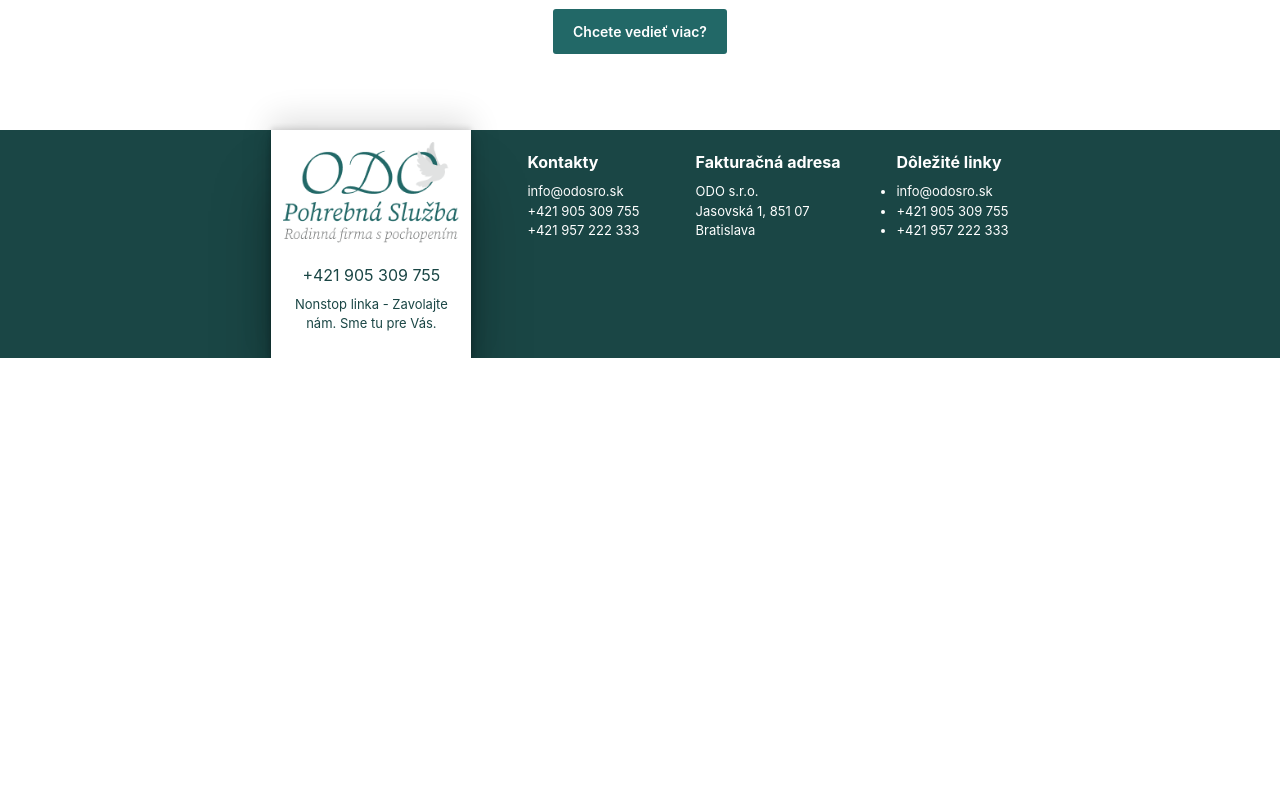
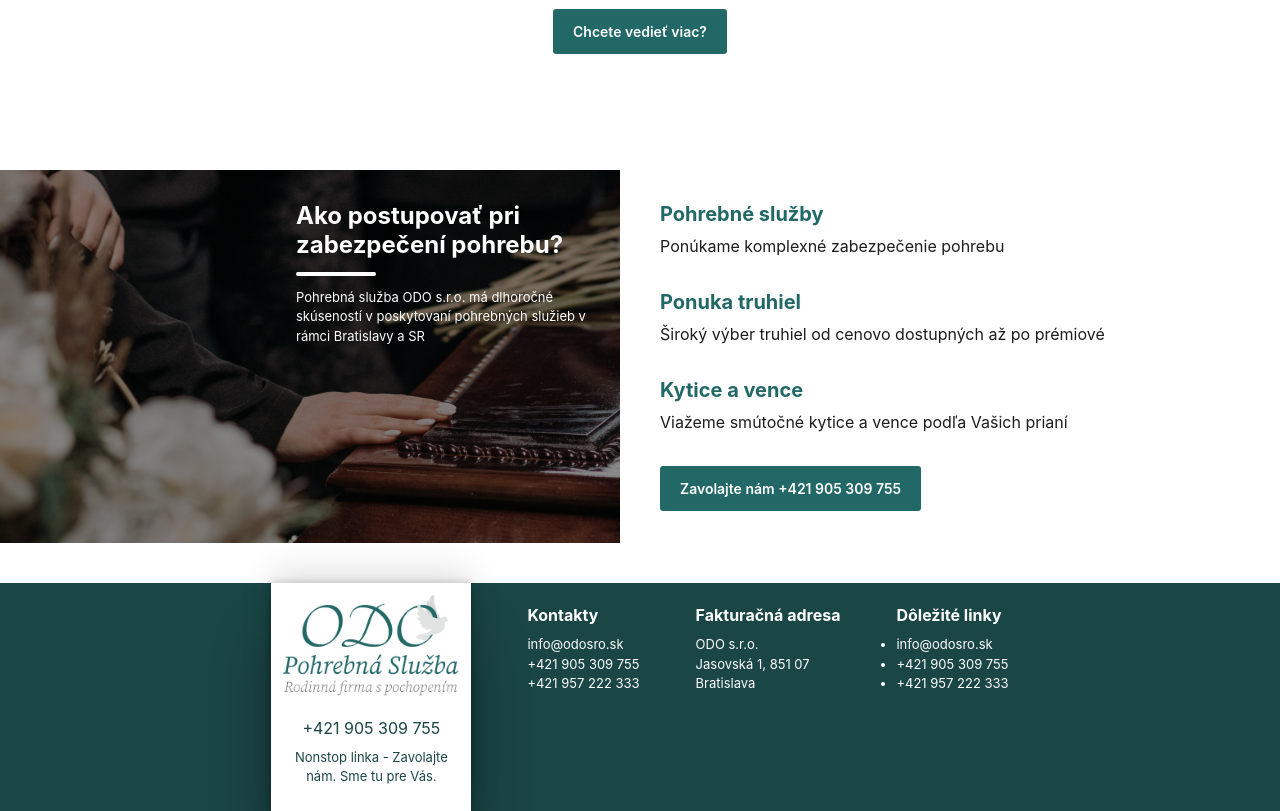
Before and after one commit to SimonSkoda13/PohrebnictvoODC, a Gatsby site: page / in a window 1280 px wide. Shown: the part 1600-2411 px from the top of the page. Before the commit the page ends 1958 px from the top, so only its background shows below. Built offline with nearby package versions, Linux system fonts and the light colour scheme; Gatsby itself is replaced by a stand-in of ours.

Commit message:
feat:ImageParagraph

```diff
--- /dev/null
+++ b/src/components/Shared/HeadAndDisc/HeadAdnDisc.tsx
@@ -0,0 +1,19 @@
+import { Flex, Heading, Text } from '@chakra-ui/react';
+import React from 'react';
+
+export type HeadAdnDiscProps = {
+  title: string;
+  description: string;
+};
+
+export const HeadAdnDisc = (props: HeadAdnDiscProps) => {
+  const { title, description } = props;
+  return (
+    <Flex flexDirection="column" pb={8}>
+      <Heading color="primary" pb={2} fontSize="xl">
+        {title}
+      </Heading>
+      <Text color="black">{description}</Text>
+    </Flex>
+  );
+};
--- /dev/null
+++ b/src/components/Shared/ImageParagraph/ImageParagraph.tsx
@@ -0,0 +1,83 @@
+import {
+  BoxProps,
+  useBreakpointValue,
+  Box,
+  SimpleGrid,
+  Flex,
+  GridItem,
+} from '@chakra-ui/react';
+import BackgroundImage from 'gatsby-background-image';
+import React from 'react';
+import { IButton } from '../Button/Button';
+import { Container } from '../Container/Container';
+import { HeadAdnDisc, HeadAdnDiscProps } from '../HeadAndDisc/HeadAdnDisc';
+import { SectionHeading } from '../SectionHeading/SectionHeading';
+
+interface ImageParagraphProps extends BoxProps {
+  image?: any;
+  isImageOnTheLeft?: boolean;
+  items: HeadAdnDiscProps[];
+  button?: string;
+  title: string;
+  description: string;
+}
+export const ImageParagraph = (props: ImageParagraphProps) => {
+  const {
+    image,
+    title,
+    description,
+    button,
+    isImageOnTheLeft,
+    items,
+    ...restOfProps
+  } = props;
+  console.log(
+    '🚀 ~ file: ImageParagraph.tsx ~ line 32 ~ ImageParagraph ~ image',
+    image,
+  );
+
+  return (
+    <Box py={10} {...restOfProps}>
+      <style>{`
+      .bg-100{
+          width: 100%;
+      }
+    `}</style>
+      <SimpleGrid
+        columns={{ md: image ? 2 : 1, base: 1 }}
+        alignItems={'center'}
+        gap={{ base: 4, md: 10 }}
+      >
+        {image && (
+          <Flex height="100%" w="100%">
+            <BackgroundImage
+              fluid={image.childImageSharp.fluid}
+              className="bg-100"
+            >
+              <Flex
+                justifyContent={{ md: 'right', base: 'center' }}
+                py={8}
+                px={6}
+              >
+                <SectionHeading
+                  title={title}
+                  description={description}
+                  colorMode="white"
+                  w={300}
+                />
+              </Flex>
+            </BackgroundImage>
+          </Flex>
+        )}
+        <GridItem gridRowStart={isImageOnTheLeft ? 0 : 1} py={8}>
+          {items.map((item) => {
+            return <HeadAdnDisc {...item} />;
+          })}
+          <Flex justifyContent={{ md: 'left', base: 'center' }}>
+            <IButton text={button} to={''} />
+          </Flex>
+        </GridItem>
+      </SimpleGrid>
+    </Box>
+  );
+};
--- a/src/components/footer.tsx
+++ b/src/components/footer.tsx
@@ -31,10 +31,6 @@ const Footer = (props: FooterProps) => {
       flexDir={{ md: 'row', base: 'column' }}
       alignItems={{ md: 'normal', base: 'center' }}
       justifyContent={'center'}
-      m="auto"
-      position="relative"
-      bottom={0}
-      w="100%"
       bgColor="#1A4645"
       color="white"
     >
--- a/src/pages/index.tsx
+++ b/src/pages/index.tsx
@@ -6,6 +6,7 @@ import { useStaticQuery, graphql } from 'gatsby';
 import { ImageBanner } from '../components/Shared/imageBanner/ImageBanner';
 import { WhyUs } from '../components/Sections/WhyUs/WhyUs';
 import { Services } from '@/components/Sections/Services/Services';
+import { ImageParagraph } from '@/components/Shared/ImageParagraph/ImageParagraph';
 
 const IndexPage = (): JSX.Element => {
   const fetchData = useStaticQuery(graphql`
@@ -57,6 +58,13 @@ const IndexPage = (): JSX.Element => {
       logo_row: file(relativePath: { eq: "logo-row.jpg" }) {
         childImageSharp {
           fluid(maxWidth: 300) {
+            ...GatsbyImageSharpFluid
+          }
+        }
+      }
+      Advance: file(relativePath: { eq: "index/Advance.png" }) {
+        childImageSharp {
+          fluid(maxWidth: 1000) {
             ...GatsbyImageSharpFluid
           }
         }
@@ -121,6 +129,56 @@ const IndexPage = (): JSX.Element => {
       button: 'Chcete vedieť viac?',
       logo: fetchData.logo_row,
     },
+    advance: {
+      image: fetchData.Advance,
+      title: 'Ako postupovať pri zabezpečení pohrebu?',
+      description:
+        'Pohrebná služba ODO s.r.o. má dlhoročné skúseností v poskytovaní pohrebných služieb v rámci Bratislavy a SR',
+      items: [
+        {
+          title: 'Pohrebné služby',
+          description: 'Ponúkame komplexné zabezpečenie pohrebu',
+          imgData: fetchData.Services1,
+        },
+        {
+          title: 'Ponuka truhiel',
+          description:
+            'Široký výber truhiel od cenovo dostupných až po prémiové',
+          imgData: fetchData.Services2,
+        },
+        {
+          title: 'Kytice a vence',
+          description: 'Viažeme smútočné kytice a vence podľa Vašich prianí',
+          imgData: fetchData.Services3,
+        },
+      ],
+      button: 'Zavolajte nám +421 905 309 755',
+    },
+    // services: {
+    //   title: 'Pohrebné služby',
+    //   description:
+    //     'Pohrebná služba ODO s.r.o. má dlhoročné skúseností v poskytovaní pohrebných služieb v rámci Bratislavy a SR.',
+    //   items: [
+    //     {
+    //       title: 'Pohrebné služby',
+    //       description: 'Ponúkame komplexné zabezpečenie pohrebu',
+    //       imgData: fetchData.Services1,
+    //     },
+    //     {
+    //       title: 'Ponuka truhiel',
+    //       description:
+    //         'Široký výber truhiel od cenovo dostupných až po prémiové',
+    //       imgData: fetchData.Services2,
+    //     },
+    //     {
+    //       title: 'Kytice a vence',
+    //       description: 'Viažeme smútočné kytice a vence podľa Vašich prianí',
+    //       imgData: fetchData.Services3,
+    //     },
+    //   ],
+    //   button: 'Chcete vedieť viac?',
+    //   logo: fetchData.logo_row,
+    // },
   };
 
   return (
@@ -134,6 +192,7 @@ const IndexPage = (): JSX.Element => {
       />
       <WhyUs {...data.whyUs} buttonTo="služby" />
       <Services {...data.services} buttonTo="služby" />
+      <ImageParagraph {...data.advance} isImageOnTheLeft />
     </Layout>
   );
 };
```
Also changed, not shown: src/images/index/Advance.png (added).
